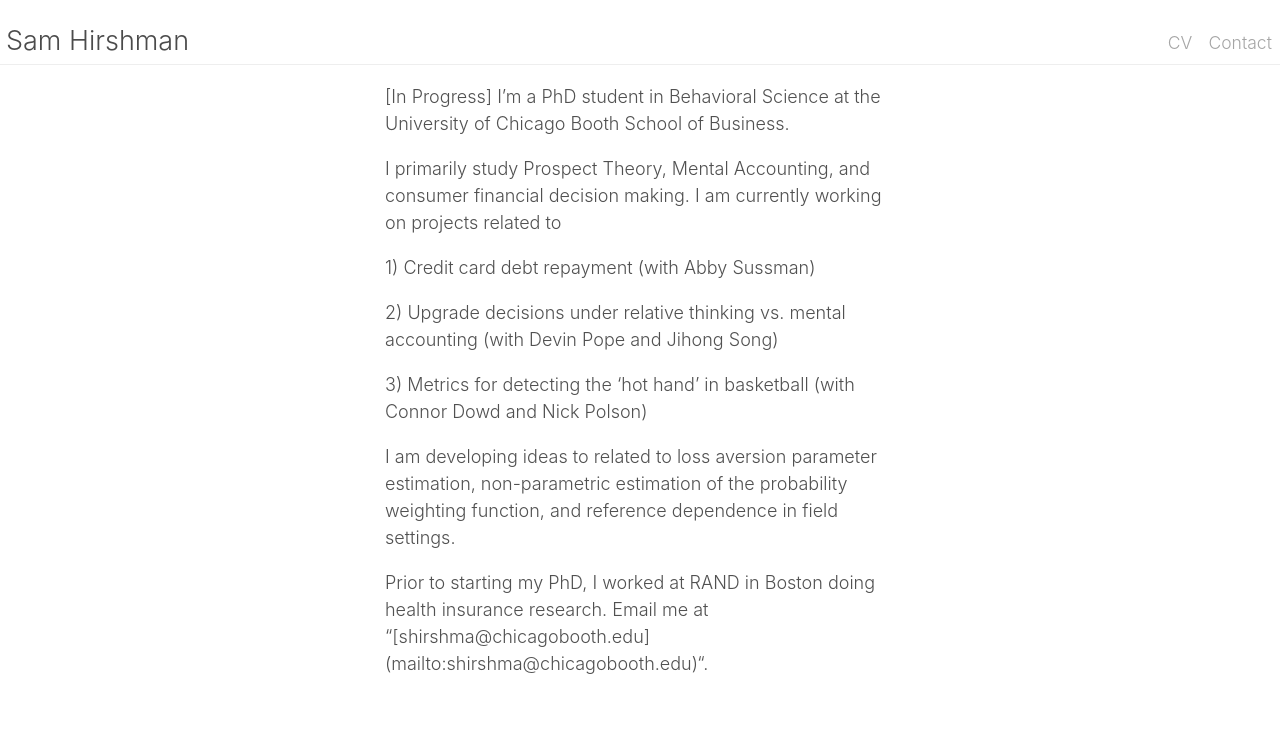
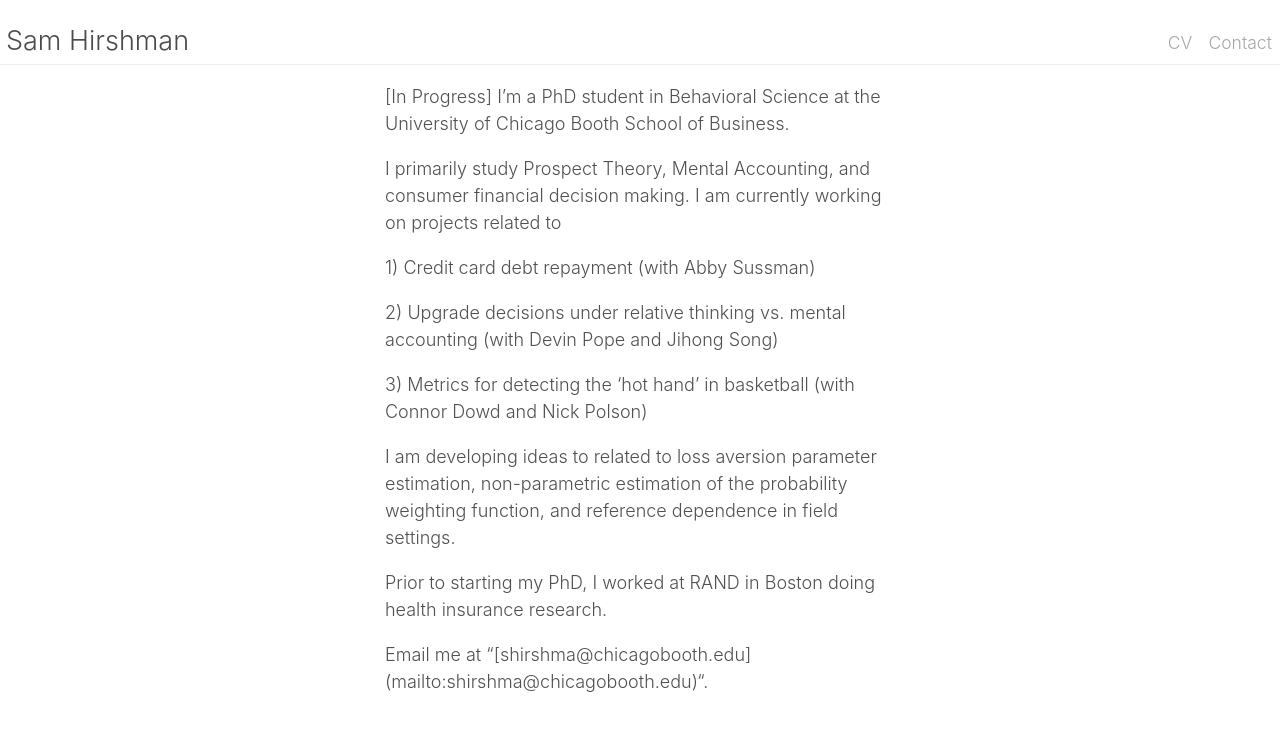
Before and after one commit to shirshma/shirshma.github.io, a Jekyll site: the page built from index.md, in a window 1280 px wide. Shown: the top 731 px of the page. Built offline with Jekyll 4.4.1, drawn with Linux system fonts in a browser that asks for light colours.

```diff
--- a/index.md
+++ b/index.md
@@ -16,7 +16,7 @@ I primarily study Prospect Theory, Mental Accounting, and consumer financial dec
 <p>I am developing ideas to related to loss aversion parameter estimation, non-parametric estimation of the probability weighting function, and reference dependence in field settings.
 
 
-<p>Prior to starting my PhD, I worked at RAND in Boston doing health insurance research.
+<p> Prior to starting my PhD, I worked at RAND in Boston doing health insurance research.
 
 
-Email me at “[shirshma@chicagobooth.edu](mailto:shirshma@chicagobooth.edu)“.
+<p>Email me at “[shirshma@chicagobooth.edu](mailto:shirshma@chicagobooth.edu)“.
```
